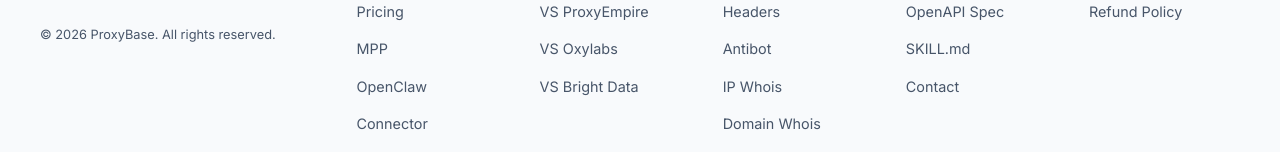
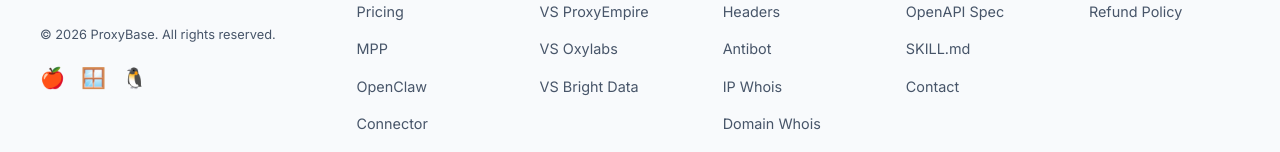
Before and after one commit to proxybasehq/proxybase-landing, a Next.js app: page / in a window 1280 px wide. Shown: the part 10246-10398 px from the top of the page. Built offline with nearby package versions, Linux system fonts and the light colour scheme.

Commit message:
fix router

```diff
--- a/app/components/Footer.js
+++ b/app/components/Footer.js
@@ -15,6 +15,11 @@ export default function Footer() {
                     <span className="footer-text-copyright">
                         © {new Date().getFullYear()} ProxyBase. All rights reserved.
                     </span>
+                    <div className="footer-os-downloads">
+                        <a href="https://github.com/proxybasehq/proxybase-gui/releases/latest/download/ProxyBase_0.1.0_universal.dmg" className="footer-os-link" title="Download GUI for macOS" data-umami-event="Footer: Download macOS GUI">🍎</a>
+                        <a href="https://github.com/proxybasehq/proxybase-gui/releases/latest/download/ProxyBase_0.1.0_x64_en-US.msi" className="footer-os-link" title="Download GUI for Windows" data-umami-event="Footer: Download Windows GUI">🪟</a>
+                        <a href="https://github.com/proxybasehq/proxybase-gui/releases/latest/download/proxybase_0.1.0_amd64.deb" className="footer-os-link" title="Download GUI for Linux" data-umami-event="Footer: Download Linux GUI">🐧</a>
+                    </div>
                 </div>
 
                 <div className="footer-vertical-columns">
--- a/app/globals.css
+++ b/app/globals.css
@@ -1267,6 +1267,25 @@ body {
   color: var(--text-muted);
 }
 
+.footer-os-downloads {
+  margin-top: 16px;
+  display: flex;
+  gap: 16px;
+  align-items: center;
+}
+
+.footer-os-link {
+  font-size: 1.25rem;
+  text-decoration: none;
+  color: var(--text-muted);
+  transition: color var(--transition-fast) ease, transform var(--transition-fast) ease;
+}
+
+.footer-os-link:hover {
+  color: var(--text-primary);
+  transform: translateY(-2px);
+}
+
 .footer-vertical-columns {
   display: grid;
   grid-template-columns: repeat(5, 1fr);
```
